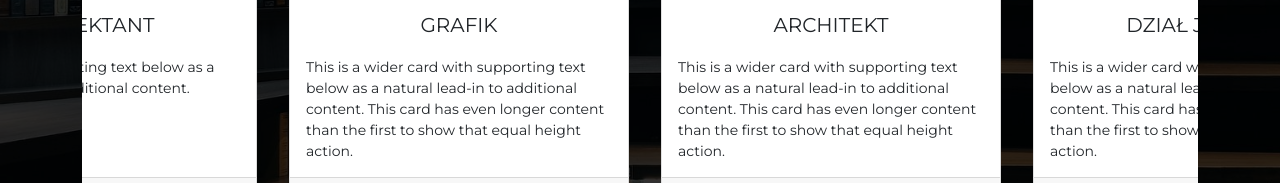
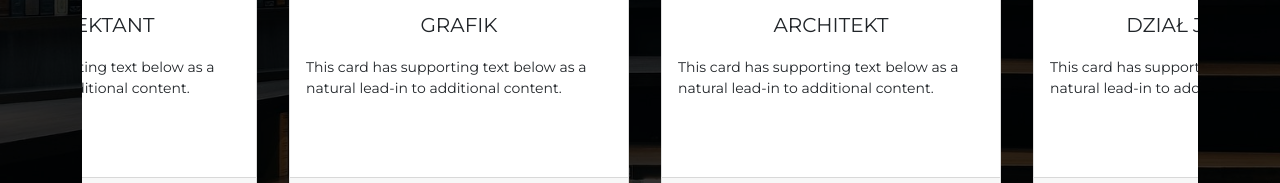
Before and after one commit to AnetG/strona-bootstrap, a plain HTML site: page index.html in a window 1280 px wide. Shown: the part 3655-3838 px from the top of the page. Drawn offline with nearby package versions, Linux system fonts and the light colour scheme.

Commit message:
changes team

```diff
--- a/index.html
+++ b/index.html
@@ -298,11 +298,9 @@
                             alt="mężczyzna z laptopem">
                         <div class="card-body">
                             <h5 class="card-title">grafik</h5>
-                            <p class="card-text">This is a wider card with supporting text below as a natural
-                                lead-in to
-                                additional content. This card has even longer content than the first to show that
-                                equal
-                                height action.</p>
+                            <p class="card-text">This card has supporting text below as a natural lead-in to
+                                additional
+                                content.</p>
                         </div>
                         <div class="card-footer d-flex justify-content-around">
                             <a href="#"><i class="fab fa-facebook-f"></i></a>
@@ -314,11 +312,9 @@
                         <img src="./img/team/woman-1320810_1920.jpg" class="card-img-top" alt="kobieta">
                         <div class="card-body">
                             <h5 class="card-title">architekt</h5>
-                            <p class="card-text">This is a wider card with supporting text below as a natural
-                                lead-in to
-                                additional content. This card has even longer content than the first to show that
-                                equal
-                                height action.</p>
+                            <p class="card-text">This card has supporting text below as a natural lead-in to
+                                additional
+                                content.</p>
                         </div>
                         <div class="card-footer d-flex justify-content-around">
                             <a href="#"><i class="fab fa-facebook-f"></i></a>
@@ -330,11 +326,9 @@
                         <img src="./img/team/women-1209678_1920.jpg" class="card-img-top" alt="2 kobiety z laptopem">
                         <div class="card-body">
                             <h5 class="card-title">dział jakości</h5>
-                            <p class="card-text">This is a wider card with supporting text below as a natural
-                                lead-in to
-                                additional content. This card has even longer content than the first to show that
-                                equal
-                                height action.</p>
+                            <p class="card-text">This card has supporting text below as a natural lead-in to
+                                additional
+                                content.</p>
                         </div>
                         <div class="card-footer d-flex justify-content-around">
                             <a href="#"><i class="fab fa-facebook-f"></i></a>
```
